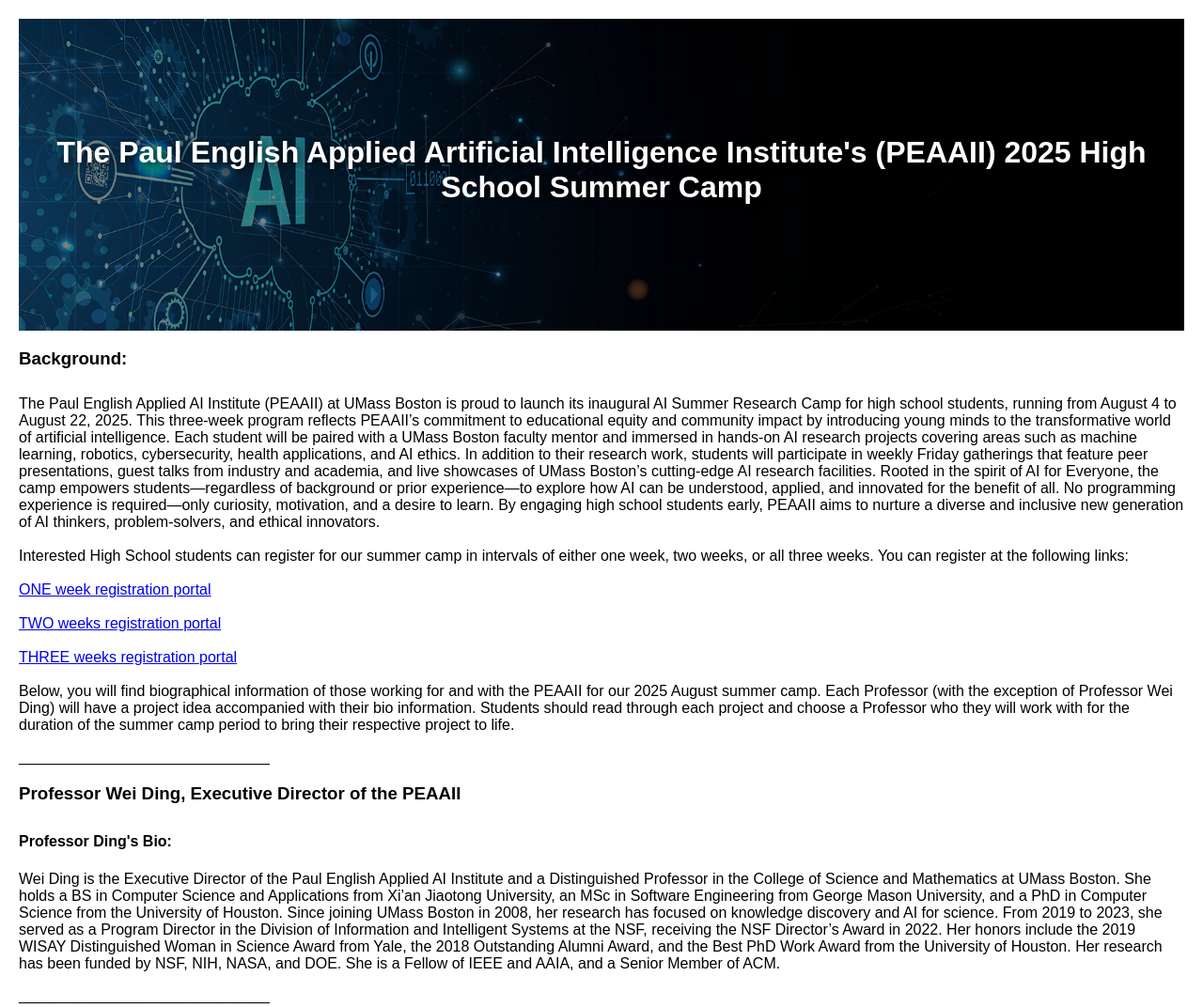
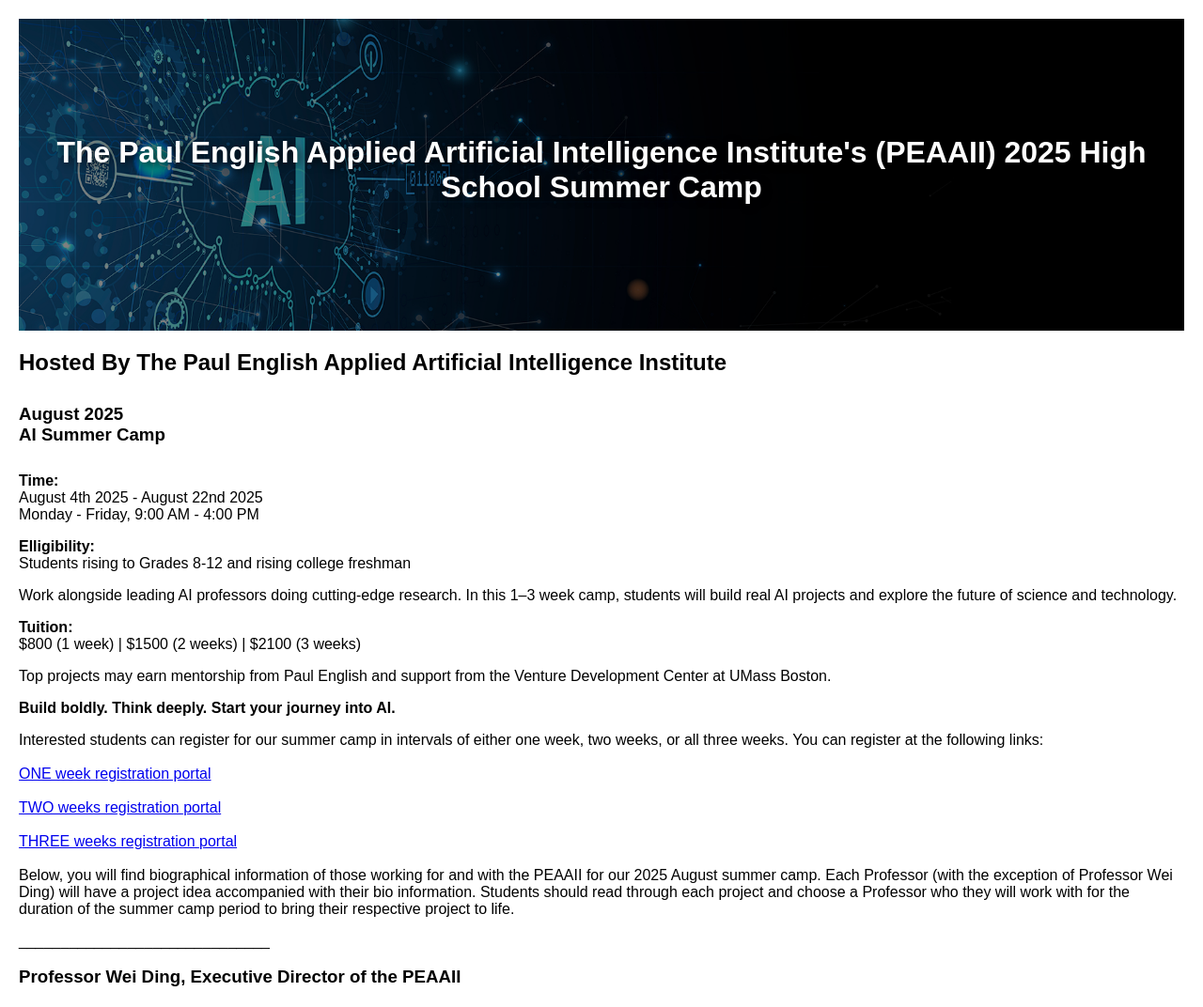
Before and after one commit to umb-ai-institute/hs-summer-camp-info, a plain HTML site: page index.html in a window 1280 px wide. Shown: the top 1072 px of the page at 94% size. Drawn offline with Linux system fonts and the light colour scheme.

Commit message:
Update index.html

```diff
--- a/index.html
+++ b/index.html
@@ -14,20 +14,24 @@
             <h1>The Paul English Applied Artificial Intelligence Institute's (PEAAII) 2025 High School Summer Camp</h1>
         </div>
 
-        <h3>Background:</h3>
-        <p>The Paul English Applied AI Institute (PEAAII) at UMass Boston is proud to launch its inaugural AI Summer Research Camp for high school students,
-            running from August 4 to August 22, 2025. This three-week program reflects PEAAII’s commitment to educational equity and community impact by introducing
-            young minds to the transformative world of artificial intelligence. Each student will be paired with a UMass Boston faculty mentor and immersed in
-            hands-on AI research projects covering areas such as machine learning, robotics, cybersecurity, health applications, and AI ethics. In addition to their
-            research work, students will participate in weekly Friday gatherings that feature peer presentations, guest talks from industry and academia, and live
-            showcases of UMass Boston’s cutting-edge AI research facilities. Rooted in the spirit of AI for Everyone, the camp empowers students—regardless of background
-            or prior experience—to explore how AI can be understood, applied, and innovated for the benefit of all. No programming experience is required—only curiosity,
-            motivation, and a desire to learn. By engaging high school students early, PEAAII aims to nurture a diverse and inclusive new generation of AI thinkers,
-            problem-solvers, and ethical innovators.
+        <div class="main-content">
 
-            <br><br>
+            <div class="background-top">
+                <h2>Hosted By The Paul English Applied Artificial Intelligence Institute</h2>
+                <h3>August 2025 <br> AI Summer Camp</h3>
+            </div>
 
-            Interested High School students can register for our summer camp in intervals of either one week, two weeks, or all three weeks.  You can register at the following links:
+            <p><strong>Time: </strong> <br> August 4th 2025 - August 22nd 2025 <br> Monday - Friday, 9:00 AM - 4:00 PM</p>
+            <p><strong>Elligibility: </strong><br> Students rising to Grades 8-12 and rising college freshman</p>
+            <p>Work alongside leading AI professors doing cutting-edge research. In this 1–3 week camp, students will
+                 build real AI projects and explore the future of science and technology.</p>
+            <p><strong>Tuition: </strong><br> $800 (1 week) | $1500 (2 weeks) | $2100 (3 weeks)</p>
+            <p>Top projects may earn mentorship from Paul English and support from the Venture Development Center at UMass Boston.</p>
+            <p><strong>Build boldly. Think deeply. Start your journey into AI.</strong></p>
+
+            <p>
+
+                Interested students can register for our summer camp in intervals of either one week, two weeks, or all three weeks.  You can register at the following links:
 
                 <br><br>
                 <a href="https://catalog.online.umb.edu/browse/cee/csm/courses/umass-boston-highschool-ai-summer-program-by-paul-english-applied-ai-institute---1-week-camp" target="blank">ONE week registration portal</a>
@@ -163,6 +167,8 @@
                 the use of AI for everyone.
             </p>
 
+        </div>
+
 
 
 
```
Lines whose indentation alone changed are shown as unchanged.
